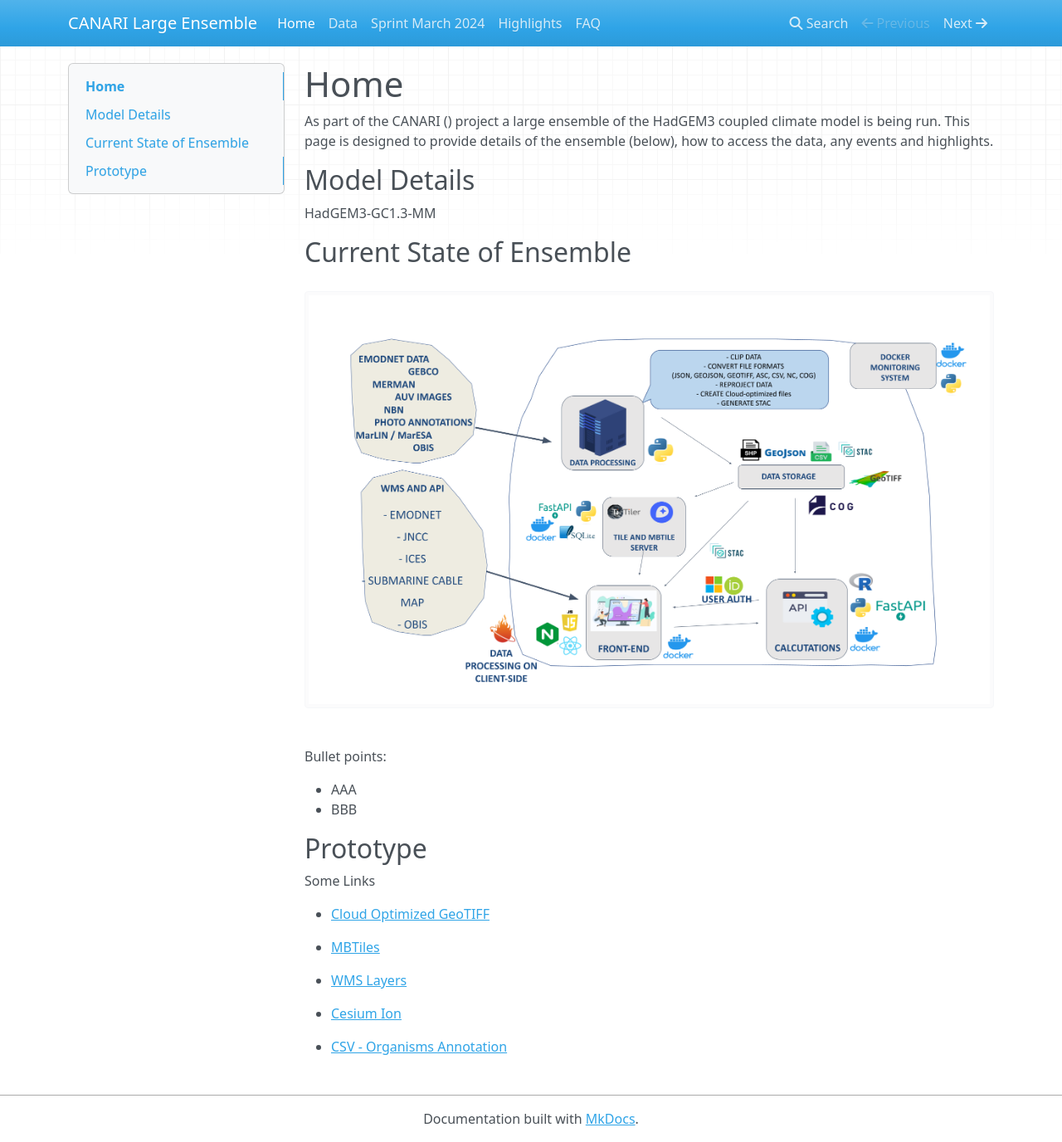
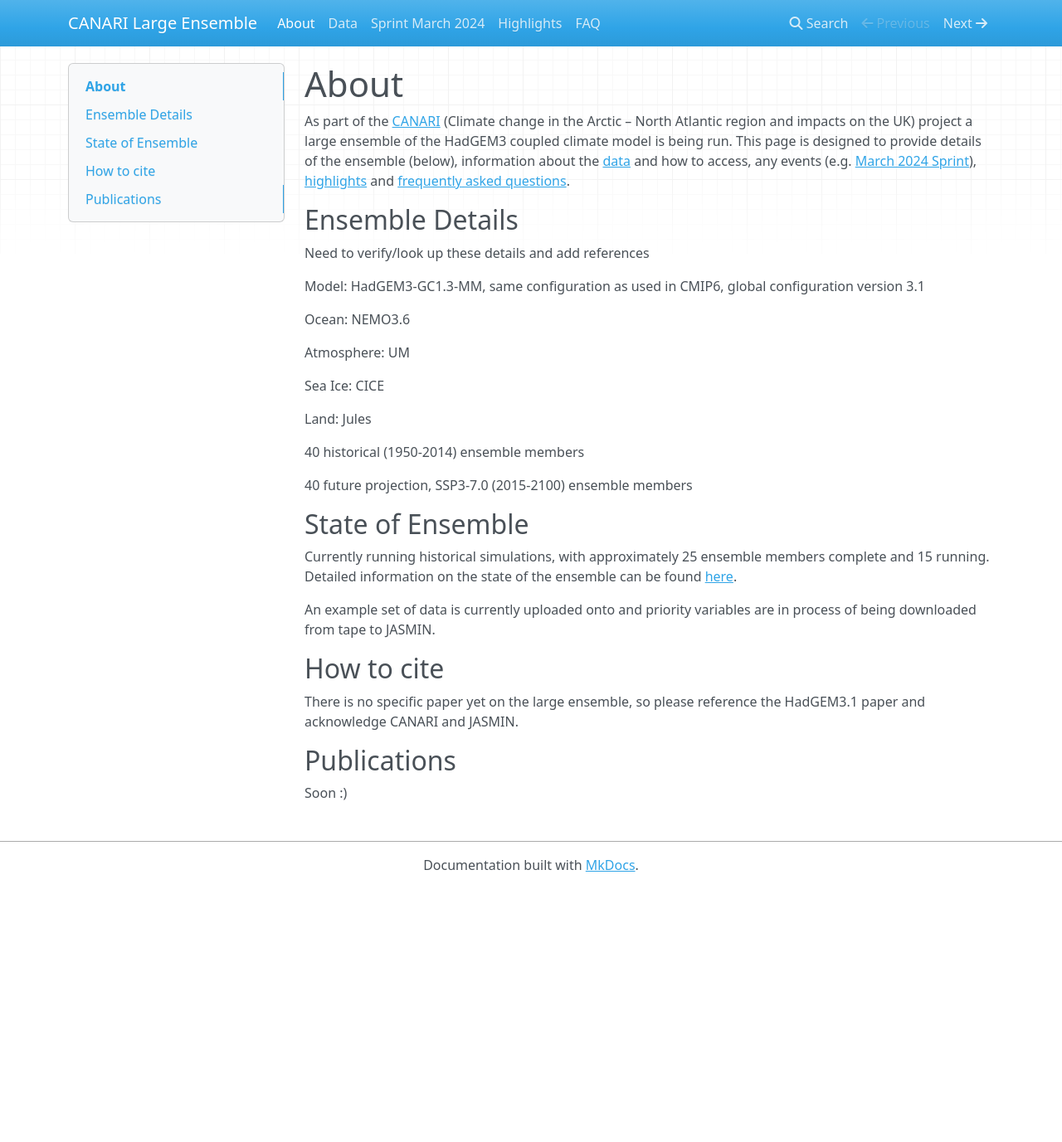
Before and after one commit to LESFMIP-sprint/sprint-info, an MkDocs documentation site: the page built from docs/index.md, in a window 1280 px wide and 1377 px high. Shown: the whole window at 83% size. Built offline with MkDocs 1.6.1, drawn with Linux system fonts in a browser that asks for light colours; nearby versions of some CDN libraries.

Commit message:
started adding content to page

```diff
--- a/docs/index.md
+++ b/docs/index.md
@@ -1,31 +1,35 @@
-# Home
+# About
 
-As part of the CANARI () project a large ensemble of the HadGEM3 coupled climate model is being run.  This page is designed to provide details of the ensemble (below), how to access the data, any events and highlights.
+As part of the [CANARI](https://ncas.ac.uk/our-science/long-term-collaborations/canari/) (Climate change in the Arctic – North Atlantic region and impacts on the UK) project a large ensemble of the HadGEM3 coupled climate model is being run.  This page is designed to provide details of the ensemble (below), information about the [data](data.md) and how to access, any events (e.g. [March 2024 Sprint](sprint.md)), [highlights](highlights.md) and [frequently asked questions](FAQ.md).
 
-## Model Details
+## Ensemble Details
 
-HadGEM3-GC1.3-MM
+Need to verify/look up these details and add references
 
-## Current State of Ensemble
+Model: HadGEM3-GC1.3-MM, same configuration as used in CMIP6, global configuration version 3.1
 
-![Project Schema](assets/project_schema.png)
+Ocean: NEMO3.6
 
+Atmosphere: UM
 
-Bullet points:
+Sea Ice: CICE
 
-- AAA
-- BBB
+Land: Jules
 
-## Prototype
+40 historical (1950-2014) ensemble members
 
-Some Links
+40 future projection, SSP3-7.0 (2015-2100) ensemble members
 
-- [Cloud Optimized GeoTIFF](cog.md)
+## State of Ensemble
 
-- [MBTiles](mbtiles.md)
+Currently running historical simulations, with approximately 25 ensemble members complete and 15 running.  Detailed information on the state of the ensemble can be found [here](https://gws-access.jasmin.ac.uk/public/canari/production/canari-le-production-status.html).
 
-- [WMS Layers](wms.md)
+An example set of data is currently uploaded onto and priority variables are in process of being downloaded from tape to JASMIN.
 
-- [Cesium Ion](cesium_ion.md)
+## How to cite
 
-- [CSV - Organisms Annotation](photos.md)
+There is no specific paper yet on the large ensemble, so please reference the HadGEM3.1 paper and acknowledge CANARI and JASMIN.
+
+## Publications
+
+Soon :)
```
